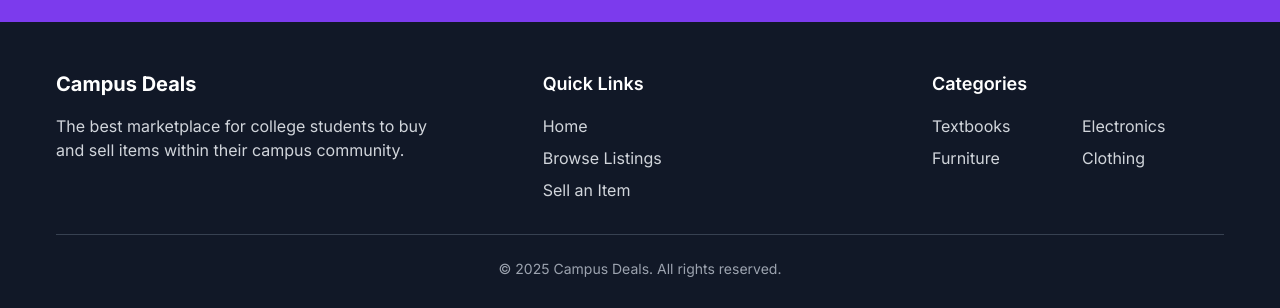
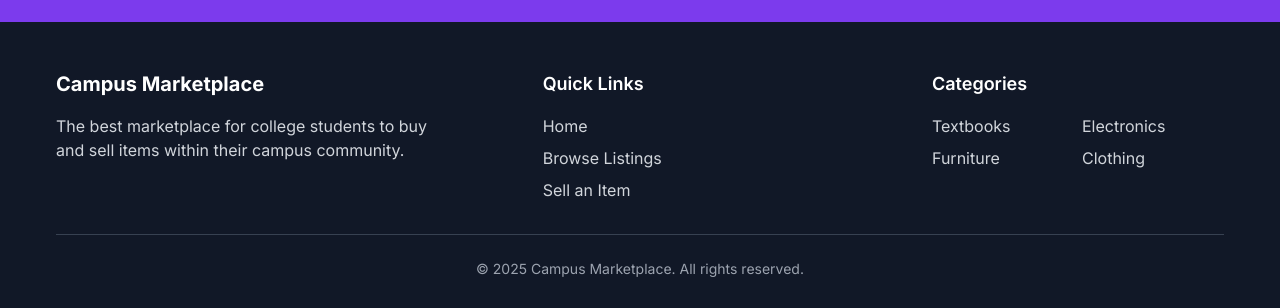
Before and after one commit to Sam26047/dorm-deals-marketplace, a React (Vite) app: page / in a window 1280 px wide. Shown: the part 1878-2186 px from the top of the page. Built offline with nearby package versions, Linux system fonts and the light colour scheme.

Commit message:
Rename project to Campus Marketplace
Replaced "Campus Deals" with "Campus Marketplace" throughout the codebase, including the app name, page titles, and branding elements.

```diff
--- a/index.html
+++ b/index.html
@@ -4,11 +4,11 @@
   <head>
     <meta charset="UTF-8" />
     <meta name="viewport" content="width=device-width, initial-scale=1.0" />
-    <title>Campus Deals</title>
+    <title>Campus Marketplace</title>
     <meta name="description" content="Campus Marketplace for Students" />
-    <meta name="author" content="Campus Deals" />
+    <meta name="author" content="Campus Marketplace" />
 
-    <meta property="og:title" content="Campus Deals" />
+    <meta property="og:title" content="Campus Marketplace" />
     <meta property="og:description" content="Campus Marketplace for Students" />
     <meta property="og:type" content="website" />
 
--- a/src/components/Footer.tsx
+++ b/src/components/Footer.tsx
@@ -9,7 +9,7 @@ const Footer = () => {
         <div className="flex flex-wrap justify-between">
           {/* Site Information */}
           <div className="w-full md:w-1/3 mb-8 md:mb-0">
-            <h3 className="text-xl font-bold mb-4">Campus Deals</h3>
+            <h3 className="text-xl font-bold mb-4">Campus Marketplace</h3>
             <p className="text-gray-300 mb-4">
               The best marketplace for college students to buy and sell items within their campus community.
             </p>
@@ -59,7 +59,7 @@ const Footer = () => {
 
         {/* Copyright */}
         <div className="border-t border-gray-700 mt-8 pt-6 text-center text-gray-400 text-sm">
-          <p>&copy; {new Date().getFullYear()} Campus Deals. All rights reserved.</p>
+          <p>&copy; {new Date().getFullYear()} Campus Marketplace. All rights reserved.</p>
         </div>
       </div>
     </footer>
--- a/src/components/Navbar.tsx
+++ b/src/components/Navbar.tsx
@@ -30,7 +30,7 @@ const Navbar = () => {
         {/* Logo */}
         <Link to="/" className="text-xl md:text-2xl font-bold text-primary flex items-center">
           <ShoppingCart className="mr-2" />
-          Campus Deals
+          Campus Marketplace
         </Link>
 
         {/* Desktop Navigation */}
--- a/src/pages/Login.tsx
+++ b/src/pages/Login.tsx
@@ -43,7 +43,7 @@ const Login = () => {
         <div className="flex justify-center">
           <Link to="/" className="flex items-center">
             <ShoppingCart className="h-10 w-10 text-primary" />
-            <span className="ml-2 text-2xl font-bold text-gray-900">Campus Deals</span>
+            <span className="ml-2 text-2xl font-bold text-gray-900">Campus Marketplace</span>
           </Link>
         </div>
         <h2 className="mt-6 text-center text-3xl font-extrabold text-gray-900">
--- a/src/pages/Signup.tsx
+++ b/src/pages/Signup.tsx
@@ -55,7 +55,7 @@ const Signup = () => {
         <div className="flex justify-center">
           <Link to="/" className="flex items-center">
             <ShoppingCart className="h-10 w-10 text-primary" />
-            <span className="ml-2 text-2xl font-bold text-gray-900">Campus Deals</span>
+            <span className="ml-2 text-2xl font-bold text-gray-900">Campus Marketplace</span>
           </Link>
         </div>
         <h2 className="mt-6 text-center text-3xl font-extrabold text-gray-900">
```
